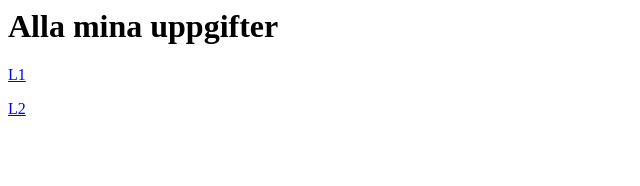
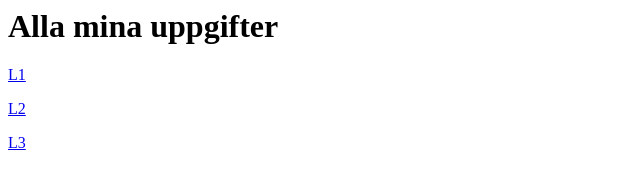
Before and after one commit to ca222ps/wt2labbar, a plain HTML site: page index.html in a window 1280 px wide. Shown: the full height of the page, 0-640 px from the left. Drawn offline with Linux system fonts and the light colour scheme.

Commit message:
Update index.html
l3 update

```diff
--- a/index.html
+++ b/index.html
@@ -13,6 +13,7 @@ body {
 <h1>Alla mina uppgifter</h1>
 <p><a href="https://transcendent-biscochitos-4e59a3.netlify.app/">L1</a></p>
 <p><a href="https://admirable-dusk-cffa31.netlify.app/">L2</a></p>
+<p><a href="https://incredible-kringle-07f886.netlify.app/">L3</a></p>
 
 </body>
 </html>
```
